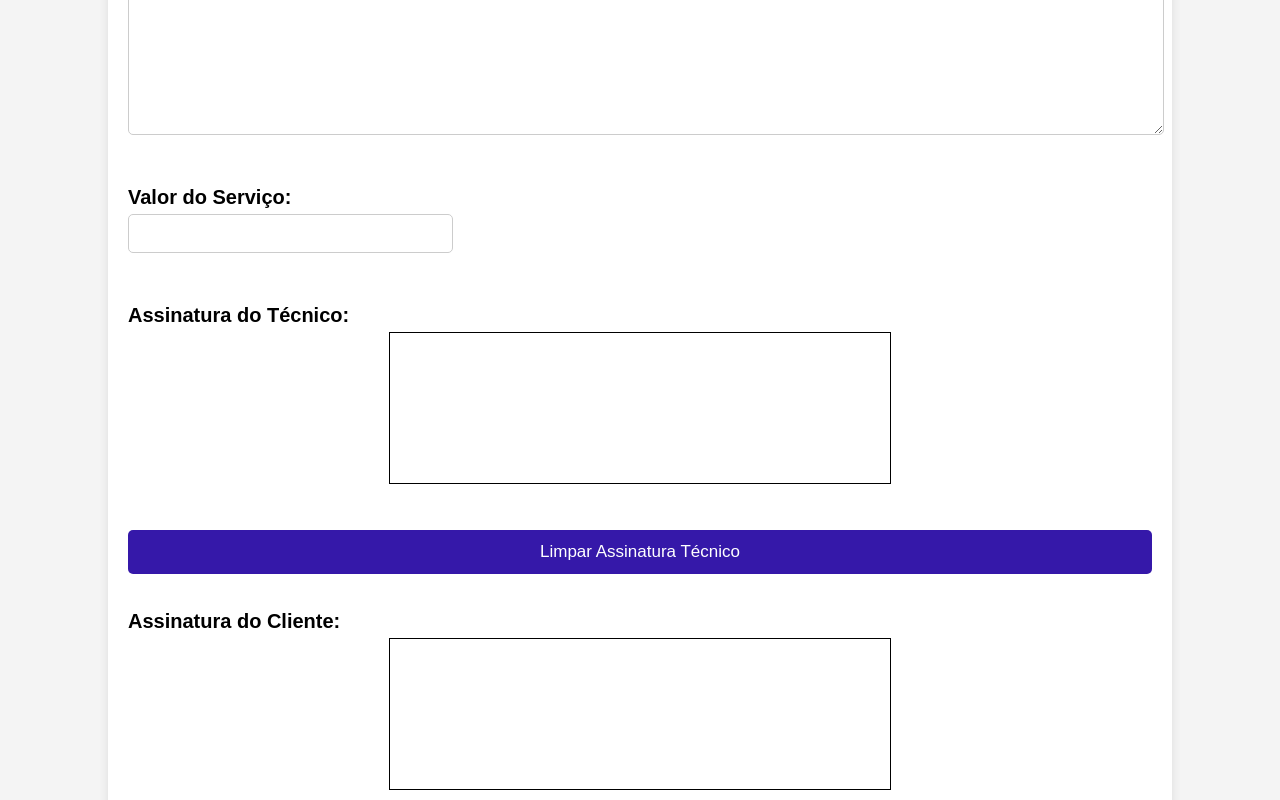
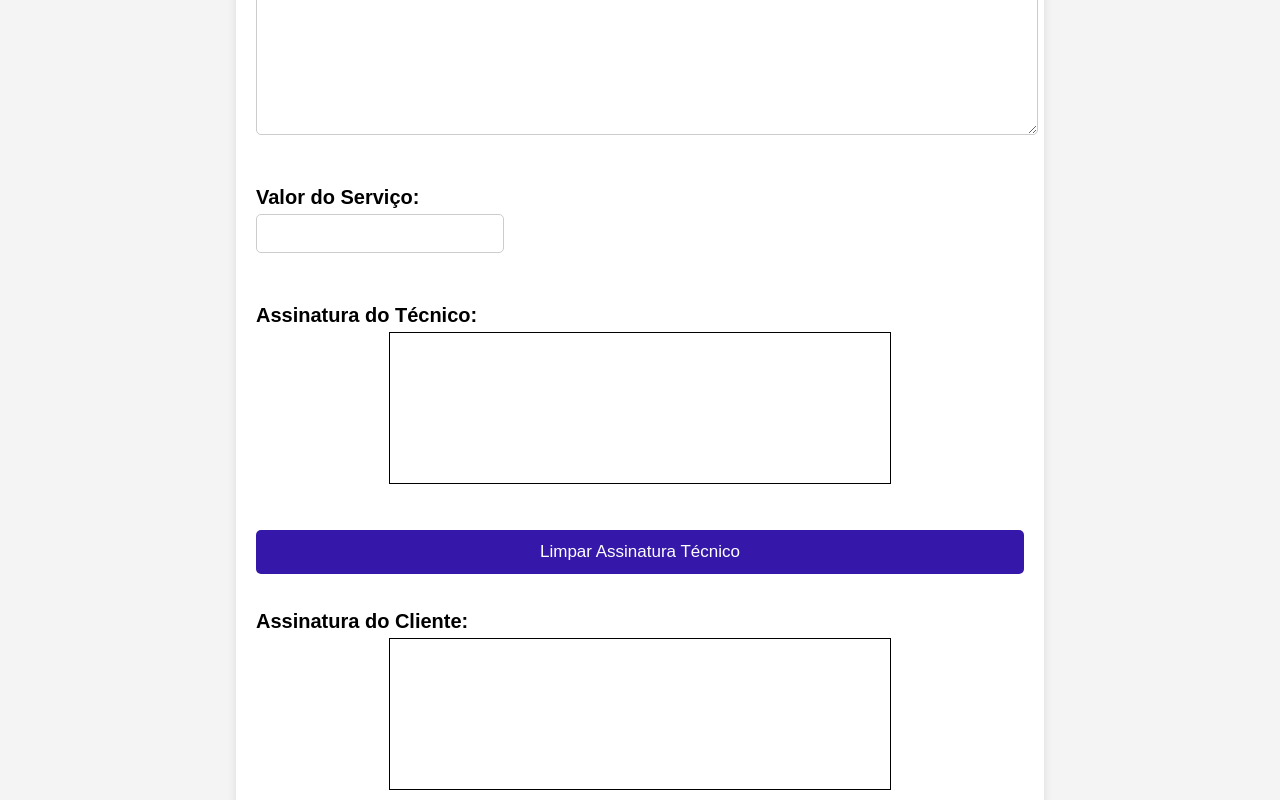
Before and after one commit to Luis-lhgdf/relatorio-servico, a plain HTML site: page index.html in a window 1280 px wide. Shown: the part 707-1507 px from the top of the page. Drawn offline with nearby package versions, Linux system fonts and the light colour scheme.

Commit message:
Update style.css

```diff
--- a/style.css
+++ b/style.css
@@ -7,8 +7,8 @@ body {
 }
 
 .container {
-    width: 80%;
-    max-width: 1400px;
+    width: 60%;
+    max-width: 1500px;
     margin: 20px auto;
     padding: 20px;
     background-color: rgb(255, 255, 255);
```
